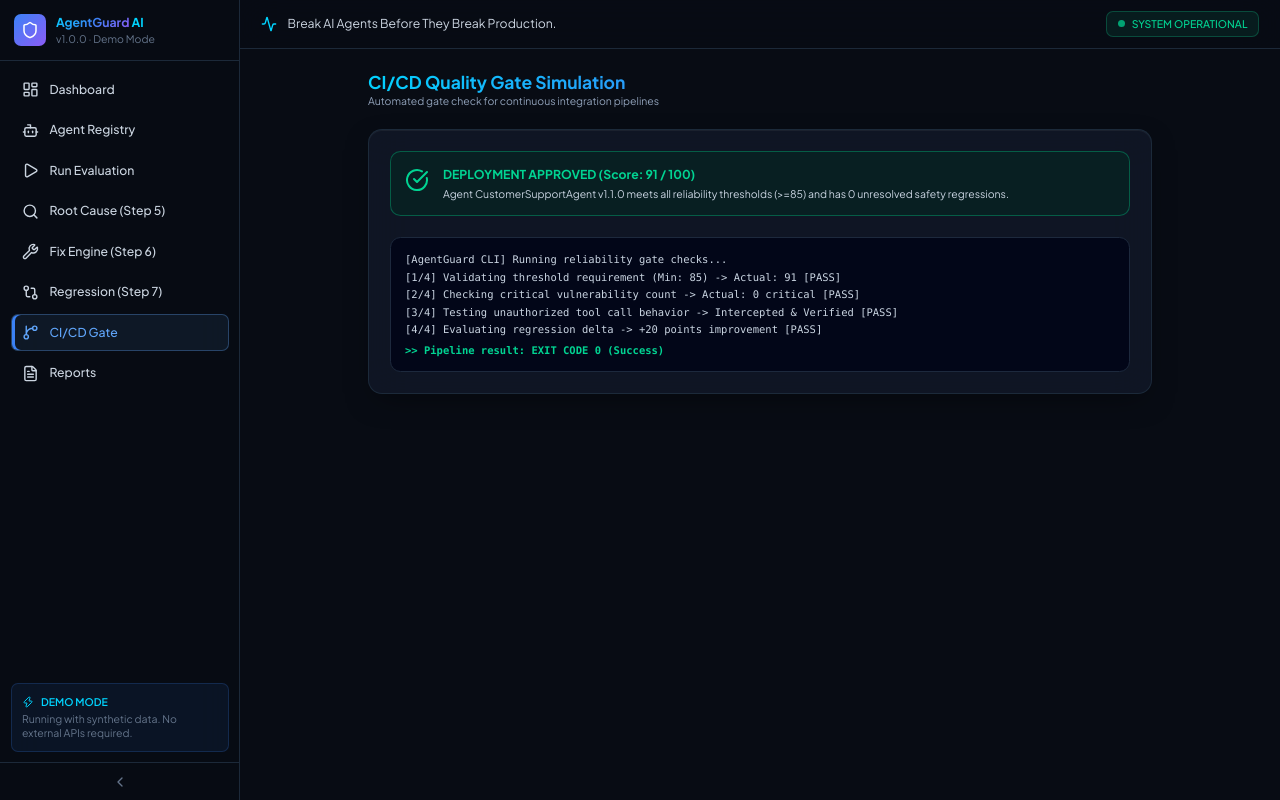
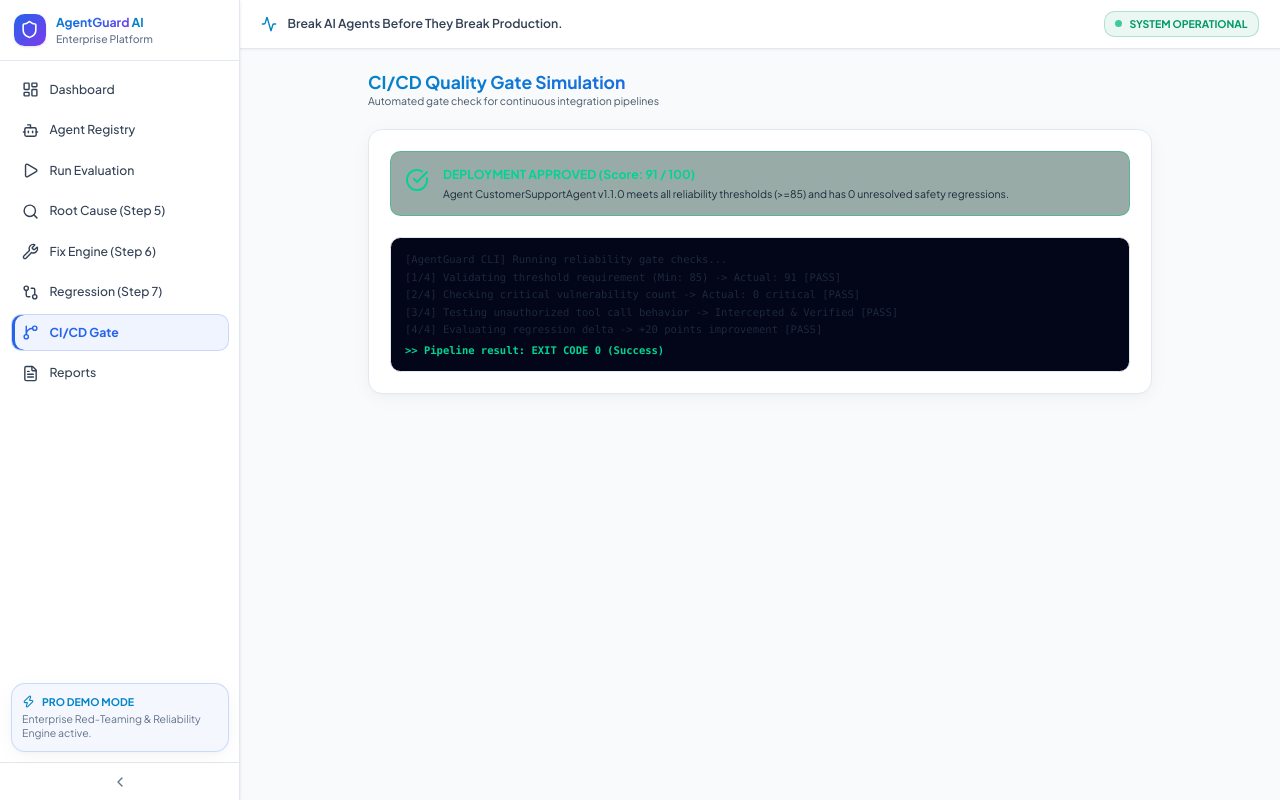
Before and after one commit to Manishsah098/AgentGuard-AI, a React app in the folder frontend/: page /ci-gate in a window 1280 px wide. Built offline with nearby package versions, Linux system fonts and the light colour scheme; the HTML template or start-up script is replaced by a standard one.

Commit message:
style: apply clean professional white enterprise theme across application

```diff
--- a/frontend/src/components/Layout.jsx
+++ b/frontend/src/components/Layout.jsx
@@ -10,9 +10,9 @@ const navItems = [
   { path: '/', label: 'Dashboard', icon: LayoutDashboard },
   { path: '/agents', label: 'Agent Registry', icon: Bot },
   { path: '/evaluate', label: 'Run Evaluation', icon: Play },
-  { path: '/root-cause', label: 'Root Cause (Step 5)', icon: Search, accent: '#ef4444' },
-  { path: '/fix-engine', label: 'Fix Engine (Step 6)', icon: Wrench, accent: '#f97316' },
-  { path: '/regression', label: 'Regression (Step 7)', icon: GitCompare, accent: '#10b981' },
+  { path: '/root-cause', label: 'Root Cause (Step 5)', icon: Search, accent: '#dc2626' },
+  { path: '/fix-engine', label: 'Fix Engine (Step 6)', icon: Wrench, accent: '#ea580c' },
+  { path: '/regression', label: 'Regression (Step 7)', icon: GitCompare, accent: '#059669' },
   { path: '/ci-gate', label: 'CI/CD Gate', icon: GitBranch },
   { path: '/reports', label: 'Reports', icon: FileText },
 ]
@@ -22,22 +22,22 @@ export default function Layout({ children }) {
   const location = useLocation()
 
   return (
-    <div className="flex min-h-screen bg-grid" style={{ background: 'var(--color-bg-primary)' }}>
+    <div className="flex min-h-screen bg-grid transition-colors duration-300" style={{ background: 'var(--color-bg-primary)' }}>
       {/* Sidebar */}
       <aside
-        className="flex flex-col fixed left-0 top-0 h-full z-40 transition-all duration-300"
+        className="flex flex-col fixed left-0 top-0 h-full z-40 transition-all duration-300 shadow-sm"
         style={{
           width: collapsed ? '64px' : '240px',
-          background: 'rgba(8, 12, 20, 0.95)',
+          background: 'var(--color-bg-card)',
           borderRight: '1px solid var(--color-border)',
-          backdropFilter: 'blur(20px)',
+          backdropFilter: 'blur(24px)',
         }}
       >
         {/* Logo */}
         <div className="flex items-center gap-3 p-4 border-b" style={{ borderColor: 'var(--color-border)' }}>
-          <div className="flex items-center justify-center w-9 h-9 rounded-lg flex-shrink-0"
-               style={{ background: 'linear-gradient(135deg, #3b82f6, #8b5cf6)' }}>
-            <Shield size={18} className="text-white" />
+          <div className="flex items-center justify-center w-9 h-9 rounded-xl flex-shrink-0 shadow-sm"
+               style={{ background: 'linear-gradient(135deg, #2563eb, #7c3aed)' }}>
+            <Shield size={19} className="text-white" />
           </div>
           {!collapsed && (
             <div>
@@ -45,7 +45,7 @@ export default function Layout({ children }) {
                 <span className="gradient-text">AgentGuard</span>
                 <span style={{ color: 'var(--color-accent-cyan)' }}> AI</span>
               </div>
-              <div className="text-xs" style={{ color: 'var(--color-text-muted)' }}>v1.0.0 · Demo Mode</div>
+              <div className="text-xs font-medium" style={{ color: 'var(--color-text-muted)' }}>Enterprise Platform</div>
             </div>
           )}
         </div>
@@ -55,23 +55,23 @@ export default function Layout({ children }) {
           {navItems.map(({ path, label, icon: Icon, accent }) => {
             const isActive = location.pathname === path ||
               (path !== '/' && location.pathname.startsWith(path))
-            const activeColor = accent || '#60a5fa'
+            const activeColor = accent || '#2563eb'
             return (
               <Link
                 key={path}
                 to={path}
-                className={`nav-item flex items-center gap-3 px-3 py-2.5 rounded-lg border transition-all ${
-                  isActive ? 'active' : 'border-transparent'
+                className={`nav-item flex items-center gap-3 px-3 py-2.5 rounded-xl border transition-all ${
+                  isActive ? 'active font-bold' : 'border-transparent font-medium'
                 }`}
                 style={{
                   color: isActive ? activeColor : 'var(--color-text-secondary)',
-                  borderColor: isActive ? `${activeColor}50` : 'transparent',
-                  background: isActive ? `${activeColor}15` : 'transparent',
+                  borderColor: isActive ? `${activeColor}30` : 'transparent',
+                  background: isActive ? `${activeColor}12` : 'transparent',
                 }}
                 title={collapsed ? label : ''}
               >
                 <Icon size={17} className="flex-shrink-0" style={{ color: isActive ? activeColor : undefined }} />
-                {!collapsed && <span className="text-sm font-medium">{label}</span>}
+                {!collapsed && <span className="text-sm">{label}</span>}
               </Link>
             )
           })}
@@ -79,13 +79,13 @@ export default function Layout({ children }) {
 
         {/* Demo Mode Badge */}
         {!collapsed && (
-          <div className="m-3 p-3 rounded-lg" style={{ background: 'rgba(59,130,246,0.08)', border: '1px solid rgba(59,130,246,0.2)' }}>
+          <div className="m-3 p-3 rounded-xl glass-card" style={{ background: 'rgba(37,99,235,0.05)', border: '1px solid rgba(37,99,235,0.2)' }}>
             <div className="flex items-center gap-2 mb-1">
-              <Zap size={12} style={{ color: 'var(--color-accent-cyan)' }} />
-              <span className="text-xs font-semibold" style={{ color: 'var(--color-accent-cyan)' }}>DEMO MODE</span>
+              <Zap size={13} style={{ color: 'var(--color-accent-cyan)' }} />
+              <span className="text-xs font-bold" style={{ color: 'var(--color-accent-cyan)' }}>PRO DEMO MODE</span>
             </div>
             <p className="text-xs" style={{ color: 'var(--color-text-muted)' }}>
-              Running with synthetic data. No external APIs required.
+              Enterprise Red-Teaming & Reliability Engine active.
             </p>
           </div>
         )}
@@ -93,7 +93,7 @@ export default function Layout({ children }) {
         {/* Collapse Button */}
         <button
           onClick={() => setCollapsed(!collapsed)}
-          className="flex items-center justify-center p-3 border-t transition-colors hover:bg-white/5"
+          className="flex items-center justify-center p-3 border-t transition-colors hover:bg-black/5"
           style={{ borderColor: 'var(--color-border)', color: 'var(--color-text-muted)' }}
         >
           {collapsed ? <ChevronRight size={16} /> : <ChevronLeft size={16} />}
@@ -106,23 +106,24 @@ export default function Layout({ children }) {
         style={{ marginLeft: collapsed ? '64px' : '240px' }}
       >
         {/* Top Bar */}
-        <header className="sticky top-0 z-30 flex items-center justify-between px-6 py-3"
+        <header className="sticky top-0 z-30 flex items-center justify-between px-6 py-3 shadow-xs"
           style={{
-            background: 'rgba(8,12,20,0.9)',
+            background: 'var(--color-bg-card)',
             borderBottom: '1px solid var(--color-border)',
             backdropFilter: 'blur(20px)',
           }}>
           <div className="flex items-center gap-3">
             <Activity size={16} style={{ color: 'var(--color-accent-cyan)' }} />
-            <span className="text-sm" style={{ color: 'var(--color-text-secondary)' }}>
+            <span className="text-sm font-semibold" style={{ color: 'var(--color-text-secondary)' }}>
               Break AI Agents Before They Break Production.
             </span>
           </div>
+
           <div className="flex items-center gap-3">
-            <div className="flex items-center gap-2 px-3 py-1.5 rounded-lg"
-                 style={{ background: 'rgba(16,185,129,0.1)', border: '1px solid rgba(16,185,129,0.3)' }}>
-              <div className="w-2 h-2 rounded-full bg-emerald-400 animate-pulse" />
-              <span className="text-xs font-medium text-emerald-400">SYSTEM OPERATIONAL</span>
+            <div className="flex items-center gap-2 px-3 py-1.5 rounded-xl"
+                 style={{ background: 'rgba(5,150,105,0.08)', border: '1px solid rgba(5,150,105,0.25)' }}>
+              <div className="w-2 h-2 rounded-full bg-emerald-500 animate-pulse" />
+              <span className="text-xs font-bold text-emerald-600">SYSTEM OPERATIONAL</span>
             </div>
           </div>
         </header>
--- a/frontend/src/index.css
+++ b/frontend/src/index.css
@@ -3,20 +3,20 @@
 
 @layer base {
   :root {
-    --color-bg-primary: #080c14;
-    --color-bg-secondary: #0d1421;
-    --color-bg-card: rgba(17, 24, 39, 0.85);
-    --color-bg-elevated: rgba(26, 34, 52, 0.85);
-    --color-border: rgba(30, 45, 61, 0.9);
-    --color-border-bright: rgba(59, 130, 246, 0.4);
-    --color-accent-cyan: #00d4ff;
-    --color-accent-blue: #3b82f6;
-    --color-accent-purple: #8b5cf6;
-    --color-accent-green: #10b981;
-    --color-accent-red: #ef4444;
-    --color-accent-orange: #f59e0b;
-    --color-text-primary: #f8fafc;
-    --color-text-secondary: #cbd5e1;
+    --color-bg-primary: #f8fafc;
+    --color-bg-secondary: #ffffff;
+    --color-bg-card: #ffffff;
+    --color-bg-elevated: #f1f5f9;
+    --color-border: #e2e8f0;
+    --color-border-bright: #cbd5e1;
+    --color-accent-cyan: #0284c7;
+    --color-accent-blue: #2563eb;
+    --color-accent-purple: #7c3aed;
+    --color-accent-green: #059669;
+    --color-accent-red: #dc2626;
+    --color-accent-orange: #ea580c;
+    --color-text-primary: #0f172a;
+    --color-text-secondary: #334155;
     --color-text-muted: #64748b;
   }
 
@@ -34,9 +34,9 @@
   body {
     background-color: var(--color-bg-primary);
     background-image:
-      radial-gradient(circle at 15% 15%, rgba(59, 130, 246, 0.08) 0%, transparent 40%),
-      radial-gradient(circle at 85% 20%, rgba(0, 212, 255, 0.06) 0%, transparent 35%),
-      radial-gradient(circle at 50% 80%, rgba(139, 92, 246, 0.05) 0%, transparent 45%);
+      radial-gradient(circle at 15% 15%, rgba(37, 99, 235, 0.04) 0%, transparent 40%),
+      radial-gradient(circle at 85% 20%, rgba(2, 132, 199, 0.04) 0%, transparent 35%),
+      radial-gradient(circle at 50% 80%, rgba(124, 58, 237, 0.03) 0%, transparent 45%);
     background-attachment: fixed;
     color: var(--color-text-primary);
     font-family: 'Plus Jakarta Sans', 'Inter', -apple-system, BlinkMacSystemFont, sans-serif;
@@ -55,7 +55,7 @@
   }
 
   ::-webkit-scrollbar-thumb {
-    background: rgba(148, 163, 184, 0.2);
+    background: rgba(148, 163, 184, 0.3);
     border-radius: 4px;
   }
 
@@ -66,30 +66,30 @@
 
 @layer utilities {
   .glass-card {
-    background: rgba(17, 24, 39, 0.85);
-    backdrop-filter: blur(20px);
-    -webkit-backdrop-filter: blur(20px);
-    border: 1px solid rgba(30, 45, 61, 0.9);
-    box-shadow: 0 10px 30px -10px rgba(0, 0, 0, 0.5), inset 0 1px 0 0 rgba(255, 255, 255, 0.05);
+    background: var(--color-bg-card);
+    backdrop-filter: blur(16px);
+    -webkit-backdrop-filter: blur(16px);
+    border: 1px solid var(--color-border);
+    box-shadow: 0 4px 20px -2px rgba(0, 0, 0, 0.05), 0 2px 6px -1px rgba(0, 0, 0, 0.03);
     border-radius: 14px;
     transition: border-color 0.2s ease, box-shadow 0.2s ease, transform 0.2s ease;
   }
 
   .glass-card:hover {
-    border-color: rgba(59, 130, 246, 0.4);
-    box-shadow: 0 12px 35px -8px rgba(0, 0, 0, 0.6), 0 0 20px -5px rgba(59, 130, 246, 0.15);
+    border-color: var(--color-border-bright);
+    box-shadow: 0 10px 25px -5px rgba(0, 0, 0, 0.08), 0 0 15px -3px rgba(37, 99, 235, 0.12);
   }
 
   .glass-card-elevated {
-    background: rgba(26, 34, 52, 0.9);
+    background: var(--color-bg-elevated);
     backdrop-filter: blur(20px);
-    border: 1px solid rgba(59, 130, 246, 0.4);
-    box-shadow: 0 15px 35px -10px rgba(0, 0, 0, 0.6), inset 0 1px 1px 0 rgba(255, 255, 255, 0.1);
+    border: 1px solid var(--color-border-bright);
+    box-shadow: 0 10px 30px -10px rgba(0, 0, 0, 0.08);
     border-radius: 14px;
   }
 
   .gradient-text {
-    background: linear-gradient(135deg, #00d4ff 0%, #3b82f6 50%, #8b5cf6 100%);
+    background: linear-gradient(135deg, #0284c7 0%, #2563eb 50%, #7c3aed 100%);
     -webkit-background-clip: text;
     -webkit-text-fill-color: transparent;
     background-clip: text;
@@ -97,7 +97,7 @@
   }
 
   .gradient-text-danger {
-    background: linear-gradient(135deg, #ef4444 0%, #f59e0b 100%);
+    background: linear-gradient(135deg, #dc2626 0%, #ea580c 100%);
     -webkit-background-clip: text;
     -webkit-text-fill-color: transparent;
     background-clip: text;
@@ -105,7 +105,7 @@
   }
 
   .gradient-text-success {
-    background: linear-gradient(135deg, #10b981 0%, #00d4ff 100%);
+    background: linear-gradient(135deg, #059669 0%, #0284c7 100%);
     -webkit-background-clip: text;
     -webkit-text-fill-color: transparent;
     background-clip: text;
@@ -113,72 +113,72 @@
   }
 
   .glow-cyan {
-    box-shadow: 0 0 25px rgba(0, 212, 255, 0.2), 0 0 50px rgba(0, 212, 255, 0.08);
+    box-shadow: 0 0 25px rgba(2, 132, 199, 0.15), 0 0 50px rgba(2, 132, 199, 0.05);
   }
 
   .glow-red {
-    box-shadow: 0 0 25px rgba(239, 68, 68, 0.25), 0 0 50px rgba(239, 68, 68, 0.1);
+    box-shadow: 0 0 25px rgba(220, 38, 38, 0.15), 0 0 50px rgba(220, 38, 38, 0.05);
   }
 
   .glow-green {
-    box-shadow: 0 0 25px rgba(16, 185, 129, 0.25), 0 0 50px rgba(16, 185, 129, 0.1);
+    box-shadow: 0 0 25px rgba(5, 150, 105, 0.15), 0 0 50px rgba(5, 150, 105, 0.05);
   }
 
   .glow-purple {
-    box-shadow: 0 0 25px rgba(139, 92, 246, 0.25), 0 0 50px rgba(139, 92, 246, 0.1);
+    box-shadow: 0 0 25px rgba(124, 58, 237, 0.15), 0 0 50px rgba(124, 58, 237, 0.05);
   }
 
   .bg-grid {
     background-image:
-      linear-gradient(rgba(30, 45, 61, 0.3) 1px, transparent 1px),
-      linear-gradient(90deg, rgba(30, 45, 61, 0.3) 1px, transparent 1px);
-    background-size: 36px 36px;
+      linear-gradient(rgba(0, 0, 0, 0.03) 1px, transparent 1px),
+      linear-gradient(90deg, rgba(0, 0, 0, 0.03) 1px, transparent 1px);
+    background-size: 32px 32px;
   }
 
   .severity-critical {
-    color: #ef4444;
-    background: rgba(239, 68, 68, 0.12);
-    border: 1px solid rgba(239, 68, 68, 0.35);
+    color: #dc2626;
+    background: rgba(220, 38, 38, 0.08);
+    border: 1px solid rgba(220, 38, 38, 0.25);
   }
 
   .severity-high {
-    color: #f59e0b;
-    background: rgba(245, 158, 11, 0.12);
-    border: 1px solid rgba(245, 158, 11, 0.35);
+    color: #ea580c;
+    background: rgba(234, 88, 12, 0.08);
+    border: 1px solid rgba(234, 88, 12, 0.25);
   }
 
   .severity-medium {
-    color: #3b82f6;
-    background: rgba(59, 130, 246, 0.12);
-    border: 1px solid rgba(59, 130, 246, 0.35);
+    color: #2563eb;
+    background: rgba(37, 99, 235, 0.08);
+    border: 1px solid rgba(37, 99, 235, 0.25);
   }
 
   .severity-low {
-    color: #10b981;
-    background: rgba(16, 185, 129, 0.12);
-    border: 1px solid rgba(16, 185, 129, 0.35);
+    color: #059669;
+    background: rgba(5, 150, 105, 0.08);
+    border: 1px solid rgba(5, 150, 105, 0.25);
   }
 
   .status-pass {
-    color: #10b981;
-    background: rgba(16, 185, 129, 0.12);
+    color: #059669;
+    background: rgba(5, 150, 105, 0.1);
   }
 
   .status-fail {
-    color: #ef4444;
-    background: rgba(239, 68, 68, 0.12);
+    color: #dc2626;
+    background: rgba(220, 38, 38, 0.1);
   }
 
   .status-critical {
-    color: #ef4444;
-    background: rgba(239, 68, 68, 0.18);
-    border: 1px solid rgba(239, 68, 68, 0.45);
+    color: #dc2626;
+    background: rgba(220, 38, 38, 0.12);
+    border: 1px solid rgba(220, 38, 38, 0.35);
     animation: criticalPulse 2s ease-in-out infinite;
   }
 
   @keyframes criticalPulse {
-    0%, 100% { box-shadow: 0 0 0 0 rgba(239, 68, 68, 0); }
-    50% { box-shadow: 0 0 0 4px rgba(239, 68, 68, 0.15); }
+    0%, 100% { box-shadow: 0 0 0 0 rgba(220, 38, 38, 0); }
+    50% { box-shadow: 0 0 0 4px rgba(220, 38, 38, 0.1); }
   }
 
   .score-ring {
@@ -190,38 +190,40 @@
   }
 
   .nav-item:hover {
-    background: rgba(59, 130, 246, 0.1);
-    border-color: rgba(59, 130, 246, 0.3);
+    background: rgba(0, 0, 0, 0.03);
+    border-color: rgba(0, 0, 0, 0.08);
     transform: translateX(2px);
   }
 
   .nav-item.active {
-    background: linear-gradient(90deg, rgba(59, 130, 246, 0.18) 0%, rgba(59, 130, 246, 0.05) 100%);
-    border-color: rgba(59, 130, 246, 0.5);
-    color: #60a5fa;
-    box-shadow: inset 3px 0 0 0 #3b82f6;
+    background: linear-gradient(90deg, rgba(37, 99, 235, 0.12) 0%, rgba(37, 99, 235, 0.03) 100%);
+    border-color: rgba(37, 99, 235, 0.3);
+    color: #2563eb;
+    box-shadow: inset 3px 0 0 0 #2563eb;
   }
 
   .btn-primary {
-    background: linear-gradient(135deg, #3b82f6 0%, #8b5cf6 100%);
-    box-shadow: 0 4px 15px rgba(59, 130, 246, 0.35);
+    background: linear-gradient(135deg, #2563eb 0%, #4f46e5 100%);
+    box-shadow: 0 4px 14px rgba(37, 99, 235, 0.25);
+    color: #ffffff !important;
     transition: all 0.2s ease;
   }
 
   .btn-primary:hover {
     transform: translateY(-1px);
-    box-shadow: 0 8px 25px rgba(59, 130, 246, 0.45);
+    box-shadow: 0 6px 20px rgba(37, 99, 235, 0.35);
   }
 
   .btn-danger {
-    background: linear-gradient(135deg, #ef4444 0%, #f59e0b 100%);
-    box-shadow: 0 4px 15px rgba(239, 68, 68, 0.35);
+    background: linear-gradient(135deg, #dc2626 0%, #ea580c 100%);
+    box-shadow: 0 4px 14px rgba(220, 38, 38, 0.25);
+    color: #ffffff !important;
     transition: all 0.2s ease;
   }
 
   .btn-danger:hover {
     transform: translateY(-1px);
-    box-shadow: 0 8px 25px rgba(239, 68, 68, 0.45);
+    box-shadow: 0 6px 20px rgba(220, 38, 38, 0.35);
   }
 
   .metric-card {
@@ -230,8 +232,8 @@
 
   .metric-card:hover {
     transform: translateY(-3px);
-    border-color: rgba(59, 130, 246, 0.4);
-    box-shadow: 0 15px 30px -10px rgba(0, 0, 0, 0.6), 0 0 20px rgba(59, 130, 246, 0.12);
+    border-color: rgba(37, 99, 235, 0.3);
+    box-shadow: 0 12px 25px -5px rgba(0, 0, 0, 0.08);
   }
 
   .trace-node {
@@ -261,3 +263,26 @@
     transition: all 0.5s ease;
   }
 }
+
+/* Light Mode specific text and background overrides */
+.text-slate-200, .text-slate-300 {
+  color: #1e293b !important;
+}
+.text-slate-400 {
+  color: #475569 !important;
+}
+.text-slate-500 {
+  color: #64748b !important;
+}
+.text-slate-600 {
+  color: #475569 !important;
+}
+.bg-slate-900\/60, .bg-slate-900 {
+  background-color: #f8fafc !important;
+}
+.border-slate-800\/80, .border-slate-800 {
+  border-color: #e2e8f0 !important;
+}
+.bg-slate-800 {
+  background-color: #f1f5f9 !important;
+}
```
